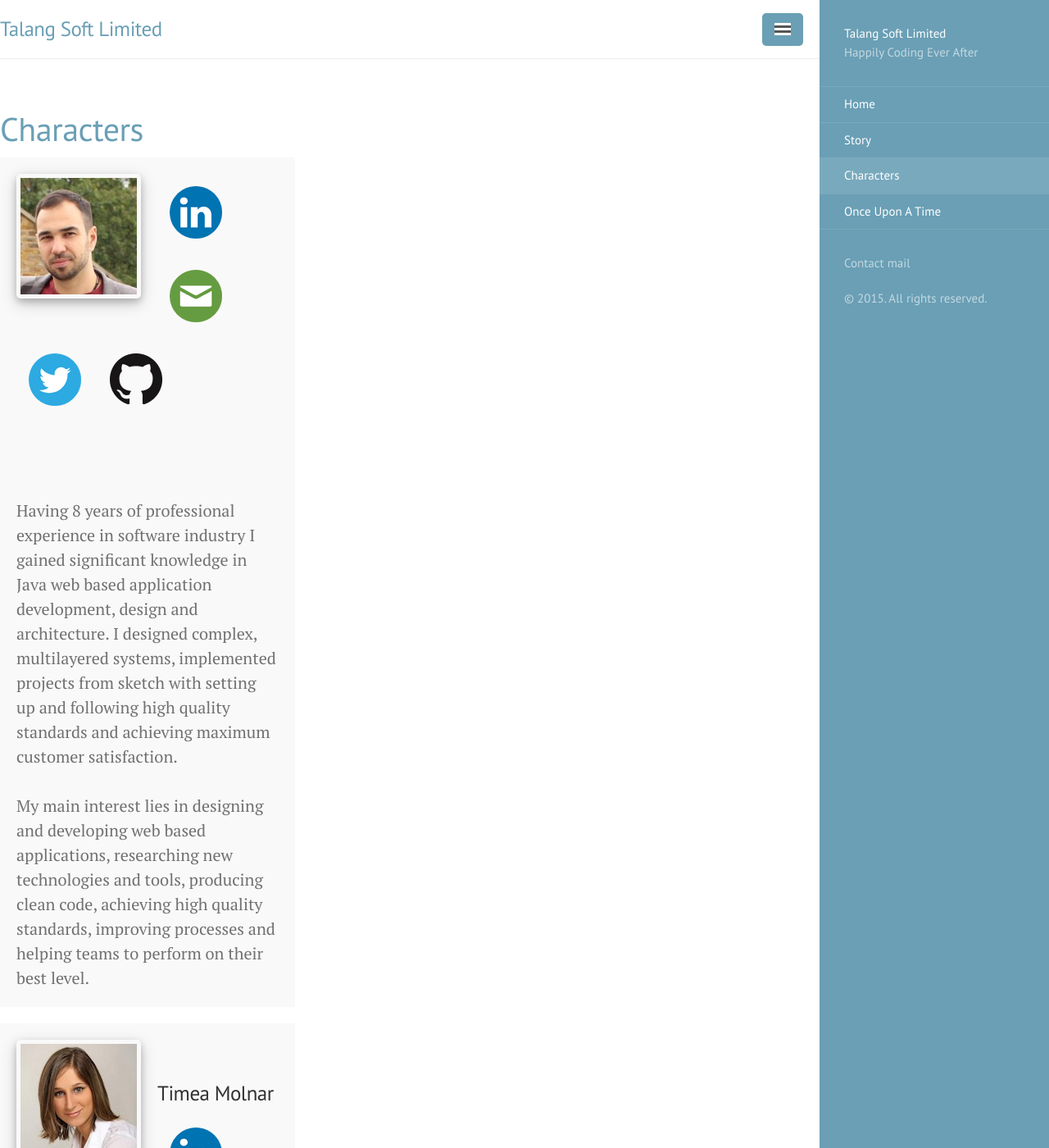
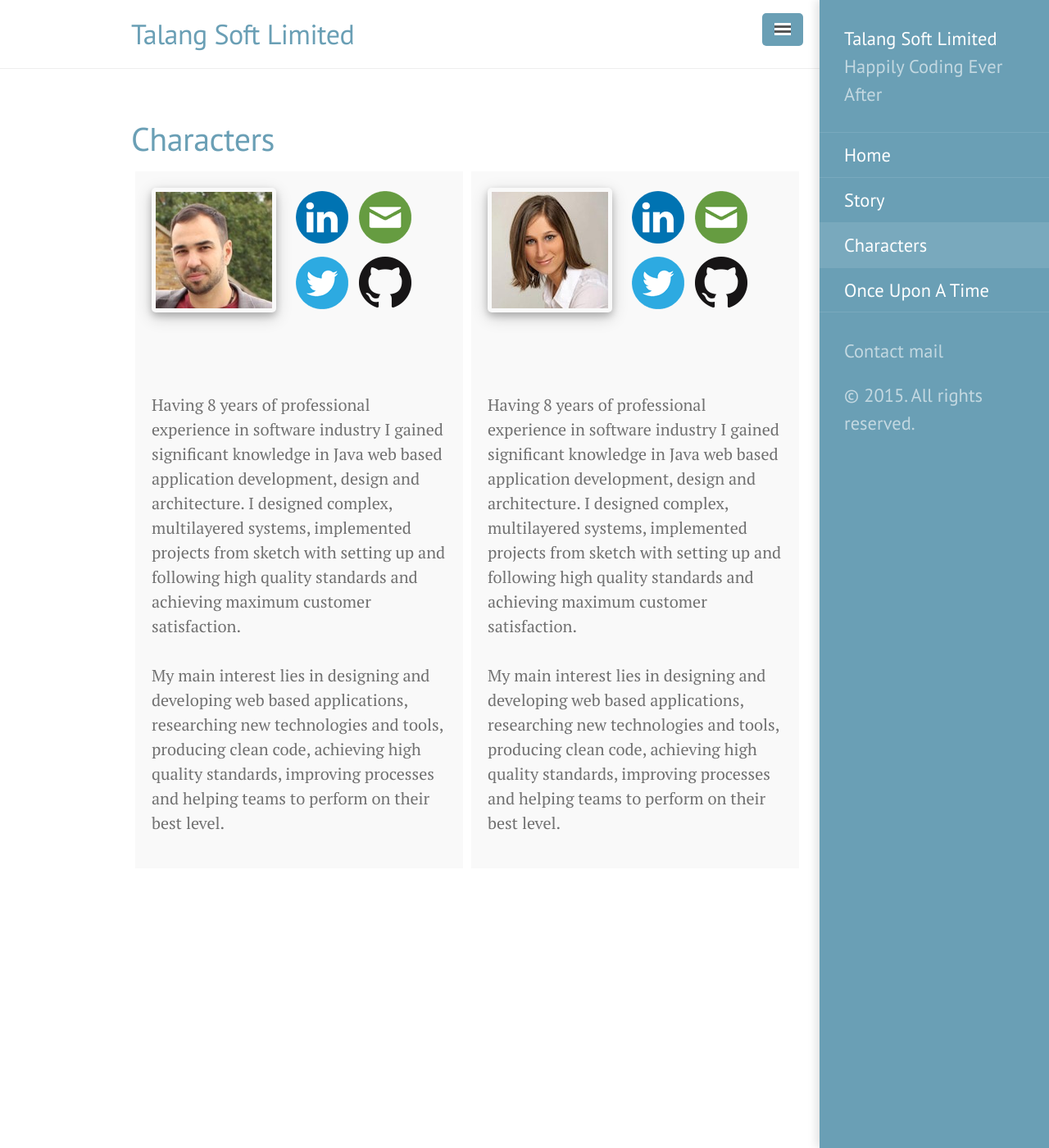
Before and after one commit to talangsoft/talangsoft.github.io, a Jekyll site: the page built from 1characters.md, in a window 1280 px wide and 1400 px high. Shown: the whole window at 82% size. Built offline with Jekyll 4.4.1, drawn with Linux system fonts in a browser that asks for light colours.

Commit message:
Font size change, sidebar-overlay set

```diff
--- a/1characters.md
+++ b/1characters.md
@@ -26,13 +26,18 @@ title: Characters
 <div class="aboutText" >
   <p class="message">
   <img class="morph" src="/assets/contact/profileTM.jpg">
-  <h3>Timea Molnar</h3>
   <a href="https://uk.linkedin.com/in/timeamolnar3" class="iconLinkedIn" target="_blank"></a>
   <a href="javascript:linkTo_UnCryptMailto('nbjmup;ujnfb/npmobsAubmbohtpgu/psh');" class="iconEmail" target="_blank"></a>
   <a href="https://twitter.com/montymea" class="iconTwitter" target="_blank"></a>
   <a href="https://github.com/timeamolnar" class="iconGithub" target="_blank"></a>
-  <br/><br/>
-    </p>
+  <br/><br/><br/> <br/>
+     Having 8 years of professional experience in software industry I gained significant knowledge in Java web based application development, design and architecture.
+     I designed complex, multilayered systems, implemented projects from sketch with setting up and following high quality standards and achieving maximum customer satisfaction.
+
+   <br/><br/>
+     My main interest lies in designing and developing web based applications, researching new technologies and tools,
+     producing clean code, achieving high quality standards, improving processes and helping teams to perform on their best level.
+  </p>
 </div>
 
 </div>
--- a/_includes/encrypt_mail.html
+++ b/_includes/encrypt_mail.html
@@ -1,4 +1,5 @@
-<script type="text/javascript"> <!--
+<script type="text/javascript">
+<!--
 function UnCryptMailto( s )
 {
     var n = 0;
--- /dev/null
+++ b/_includes/google_analytics.html
@@ -0,0 +1,10 @@
+<script>
+    (function(i,s,o,g,r,a,m){i['GoogleAnalyticsObject']=r;i[r]=i[r]||function(){
+        (i[r].q=i[r].q||[]).push(arguments)},i[r].l=1*new Date();a=s.createElement(o),
+            m=s.getElementsByTagName(o)[0];a.async=1;a.src=g;m.parentNode.insertBefore(a,m)
+    })(window,document,'script','//www.google-analytics.com/analytics.js','ga');
+
+    ga('create', 'UA-59991549-1', 'auto');
+    ga('send', 'pageview');
+
+</script>
--- a/_layouts/default.html
+++ b/_layouts/default.html
@@ -3,7 +3,7 @@
 
   {% include head.html %}
 
-  <body class="layout-reverse theme-base-0d">
+  <body class="sidebar-overlay layout-reverse theme-base-0d">
 
     {% include sidebar.html %}
 
@@ -43,5 +43,6 @@
         }, false);
       })(document);
     </script>
+    {% include google_analytics.html %}
   </body>
 </html>
--- a/public/css/lanyon.css
+++ b/public/css/lanyon.css
@@ -29,12 +29,13 @@
 
 .aboutText{
   background-color: #f9f9f9;
-  max-width: 50%;
+  max-width: 20rem;
+  float:left;
+  margin: 5px;
 }
 
 .aboutText a{
-  padding: 5px;
-  margin: 15px;
+  margin: 4px;
 }
 
 .aboutText img{
@@ -174,14 +175,14 @@ h1, h2, h3, h4, h5, h6 {
 .container {
   max-width: 28rem;
 }
-@media (min-width: 38em) {
+@media (min-width: 40em) {
   .container {
-    max-width: 32rem;
+    max-width: 50rem;
   }
 }
 @media (min-width: 56em) {
   .container {
-    max-width: 38rem;
+    max-width: 50rem;
   }
 }
 
@@ -248,7 +249,7 @@ h1, h2, h3, h4, h5, h6 {
   visibility: hidden;
   overflow-y: auto;
   font-family: "PT Sans", Helvetica, Arial, sans-serif;
-  font-size: .875rem; /* 15px */
+  font-size: 1.125rem; /* 18px */
   color: rgba(255,255,255,.6);
   background-color: #202020;
   -webkit-transition: all .3s ease-in-out;
@@ -256,7 +257,7 @@ h1, h2, h3, h4, h5, h6 {
 }
 @media (min-width: 30em) {
   .sidebar {
-    font-size: .75rem; /* 14px */
+    font-size: 1.125rem; /* 18px */
   }
 }
 
--- a/public/css/poole.css
+++ b/public/css/poole.css
@@ -309,6 +309,7 @@ tbody tr:nth-child(odd) th {
   margin-top: 0;
   margin-bottom: 0;
   color: #505050;
+  font-size: 1.7rem;
 }
 .masthead-title a {
   color: #505050;
```
Also changed, not shown: 0story.md (+2 -0 lines), _includes/comment_count.html (added, +12 -0 lines), _includes/comments.html (added, +15 -0 lines).
